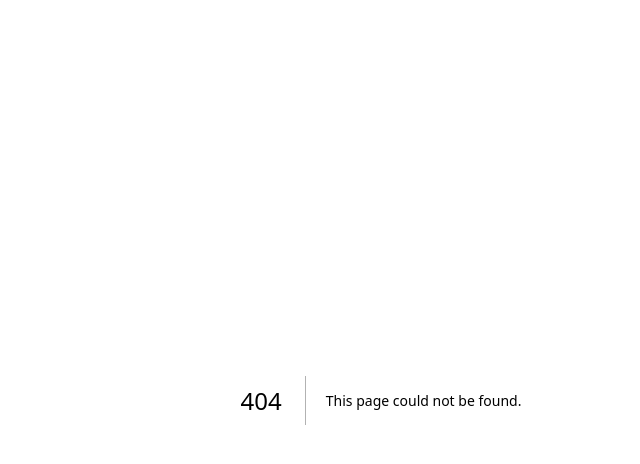
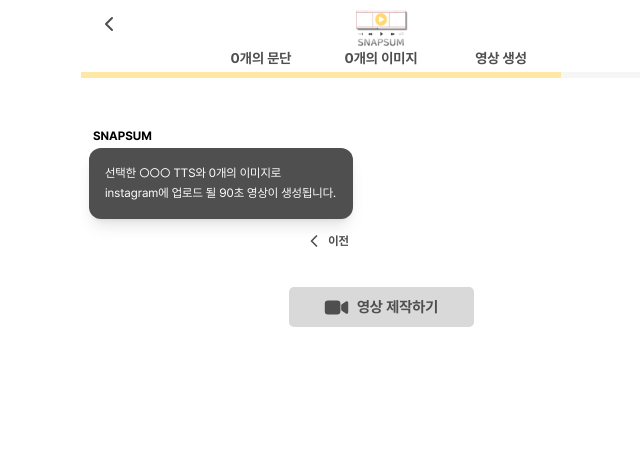
Before and after one commit to Elice-AI-Spark-Camp/SnapSum-frontend, a Next.js app: page /video in a window 1280 px wide. Before the commit this address had no page. Shown: the top 464 px of the page, without its empty margins (259-899 px from the left). Built offline with nearby package versions, Linux system fonts and the light colour scheme.

Commit message:
✨ feat : 기본 ui 완성  + 로직 미완성

```diff
--- /dev/null
+++ b/src/pages/complete.tsx
@@ -0,0 +1,58 @@
+import { useRouter } from 'next/router';
+import Layout from "@/components/layout/Layout";
+import StepProgressBar from "@/components/common/StepProgressBar";
+import CustomHead from "@/components/common/CustomHead";
+import VideoButton from "@/components/common/VideoButton";
+
+export default function Complete() {
+  const router = useRouter();
+  const { platform, paragraphCount, tts } = router.query;
+  const platformName = typeof platform === 'string' ? platform : '';
+  const count = typeof paragraphCount === 'string' ? parseInt(paragraphCount, 10) : 0;
+
+  const handleDownload = () => {
+    // TODO: 다운로드 로직
+    console.log('다운로드');
+  };
+
+  const handleNewVideo = () => {
+    router.push('/info');
+  };
+
+  return (
+    <Layout showInfo={false}>
+      <CustomHead title="SNAPSUM - 영상 제작 완료" />
+
+      <div className="sticky top-0 bg-white z-50">
+        <StepProgressBar
+          currentStep={5}
+          platform={platformName}
+          paragraphCount={count}
+        />
+      </div>
+
+      <div className="relative max-w-[600px] mx-auto px-2">
+        <div className="mt-8 mb-32">
+          <div className="text-center mb-12">
+            <h2 className="text-xl font-bold mb-2">SNAPSUM과 함께</h2>
+            <h2 className="text-xl font-bold mb-4">영상 제작 완료!</h2>
+            <p className="text-gray-600 text-sm">
+              이제 다운로드 버튼을 눌러 영상을 다운받으세요.
+            </p>
+          </div>
+
+          <div className="flex flex-col items-center gap-3">
+            <VideoButton
+              variant="download"
+              onClick={handleDownload}
+            />
+            <VideoButton
+              variant="new"
+              onClick={handleNewVideo}
+            />
+          </div>
+        </div>
+      </div>
+    </Layout>
+  );
+}
--- a/src/pages/tts.tsx
+++ b/src/pages/tts.tsx
@@ -24,20 +24,29 @@ export default function TTS() {
     { id: 'male_b', label: '남성 B', sublabel: '목소리에 대한\n간단한 설명' }
   ];
 
+  // TTS.tsx
+  const handleBack = () => {
+    router.push({
+      pathname: '/text',
+      query: router.query  // 현재의 모든 query 파라미터를 그대로 전달
+    });
+  };
+
   const handleNext = () => {
     if (!selectedTTS) {
       showToast("목소리를 선택해주세요.");
       return;
     }
+
     router.push({
       pathname: '/img',
       query: {
-        platform: platformName,
-        paragraphCount: count,
-        tts: selectedTTS
+        ...router.query,  // 기존 query 파라미터 유지
+        tts: selectedTTS  // tts 값만 추가
       }
     });
   };
+
 
   return (
     <Layout showInfo={false}>
@@ -57,7 +66,7 @@ export default function TTS() {
             <ChatMessage
               message="영상에서 재생할 목소리를 선택해주세요."
               showNavigationButtons
-              onPrevClick={() => router.back()}
+              onPrevClick={handleBack}
             />
           </div>
 
@@ -81,7 +90,7 @@ export default function TTS() {
         <div className="max-w-[600px] mx-auto px-6 flex justify-between">
           <NavigationButton
             direction="prev"
-            onClick={() => router.back()}
+            onClick={handleBack}
             textType="long"
           />
           <NavigationButton
--- /dev/null
+++ b/src/pages/video.tsx
@@ -0,0 +1,121 @@
+import { useRouter } from 'next/router';
+import { useState, useEffect } from 'react';
+import Layout from "@/components/layout/Layout";
+import StepProgressBar from "@/components/common/StepProgressBar";
+import ChatMessage from "@/components/common/ChatMessage";
+import CustomHead from "@/components/common/CustomHead";
+import VideoButton from "@/components/common/VideoButton";
+import ProgressBar from "@/components/common/ProgressBar";
+
+export default function Video() {
+  const router = useRouter();
+  const { platform, paragraphCount, tts } = router.query;
+  const platformName = typeof platform === 'string' ? platform : '';
+  const count = typeof paragraphCount === 'string' ? parseInt(paragraphCount, 10) : 0;
+
+  const [isGenerating, setIsGenerating] = useState(false);
+  const [progress, setProgress] = useState(0);
+
+  useEffect(() => {
+    if (isGenerating && progress < 100) {
+      const timer = setInterval(() => {
+        setProgress(prev => {
+          const next = prev + 1;
+          if (next >= 100) {
+            clearInterval(timer);
+            // 100%가 되면 완료 페이지로 전환
+            router.push({
+              pathname: '/complete',
+              query: {
+                platform: platformName,
+                paragraphCount: count,
+                tts: tts
+              }
+            });
+            return 100;
+          }
+          return next;
+        });
+      }, 100);
+
+      return () => clearInterval(timer);
+    }
+  }, [isGenerating, progress, router, platformName, count, tts]);
+
+  const handleBack = () => {
+    if (!isGenerating) {
+      router.push({
+        pathname: '/img',
+        query: {
+          platform: platformName,
+          paragraphCount: count,
+          tts: tts
+        }
+      });
+    }
+  };
+
+  const handleCreateVideo = () => {
+    setIsGenerating(true);
+  };
+
+  return (
+    <Layout showInfo={false}>
+      <CustomHead title="SNAPSUM - 영상 제작" />
+
+      <div className="sticky top-0 bg-white z-50">
+        <StepProgressBar
+          currentStep={4}
+          platform={platformName}
+          paragraphCount={count}
+        />
+      </div>
+
+      <div className="relative max-w-[600px] mx-auto px-2">
+        <div className="mt-8 mb-32">
+          {!isGenerating && (
+            <div className="mb-6 w-fit">
+              <ChatMessage
+                message={`선택한 ○○○ TTS와\n${count}개의 이미지로 instagram에 업로드 될\n90초 영상이 생성됩니다.`}
+                showNavigationButtons
+                onPrevClick={handleBack}
+              />
+            </div>
+          )}
+
+          {isGenerating ? (
+            <div className="flex flex-col items-center gap-8 mt-8">
+              {/* 로딩 스피너 */}
+              <div className="relative w-20 h-20">
+                <div className="absolute inset-0 border-4 border-gray-200 rounded-full"></div>
+                <div
+                  className="absolute inset-0 border-4 border-primary rounded-full animate-spin"
+                  style={{
+                    borderTopColor: 'transparent',
+                    animationDuration: '1s'
+                  }}
+                ></div>
+              </div>
+
+              <div className="text-center">
+                <p className="text-lg font-bold mb-2">영상 제작 중</p>
+                <p className="text-sm text-gray-600">잠시만 기다려주세요.</p>
+              </div>
+
+              <div className="w-full max-w-[400px]">
+                <ProgressBar progress={progress} variant="secondary" />
+              </div>
+            </div>
+          ) : (
+            <div className="flex flex-col items-center justify-center mt-8">
+              <VideoButton
+                variant="create"
+                onClick={handleCreateVideo}
+              />
+            </div>
+          )}
+        </div>
+      </div>
+    </Layout>
+  );
+}
```
